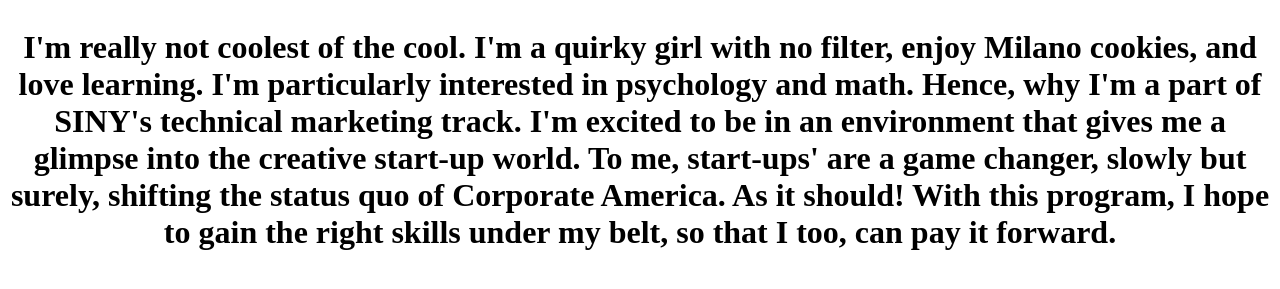
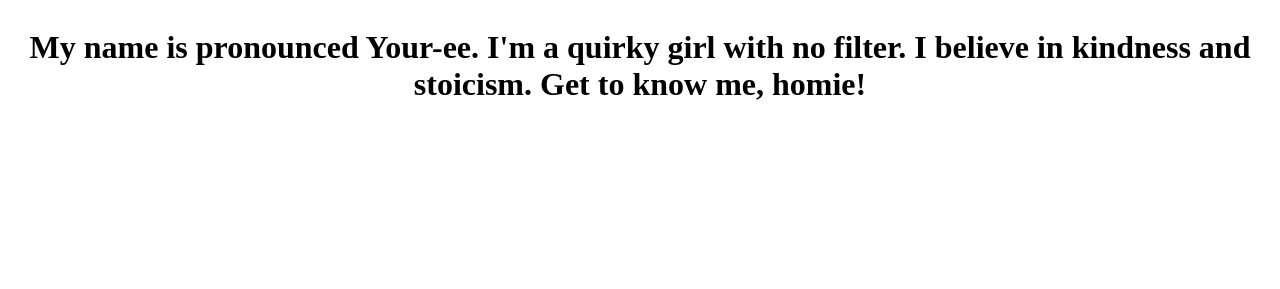
Before and after one commit to yoorich/yoorich.github.io, a plain HTML site: page index.html in a window 1280 px wide. Shown: the part 369-658 px from the top of the page. Drawn offline with Linux system fonts and the light colour scheme.

Commit message:
Updated About Me

```diff
--- a/index.html
+++ b/index.html
@@ -3,4 +3,4 @@
 <body>
 <img src="https://production-startupschool.s3.amazonaws.com/sipeople-studentprofile/studentprofile-615Yoori%20Choe%20Pic.png"></body>
 </html>
-<h1 style="text-align:center;"> <p>I'm really not coolest of the cool. I'm a quirky girl with no filter, enjoy Milano cookies, and love learning. I'm particularly interested in psychology and math. Hence, why I'm a part of SINY's technical marketing track. I'm excited to be in an environment that gives me a glimpse into the creative start-up world. To me, start-ups' are a game changer, slowly but surely, shifting the status quo of Corporate America. As it should! With this program, I hope to gain the right skills under my belt, so that I too, can pay it forward.</p> </h1></CENTER>
+<h1 style="text-align:center;"> <p>My name is pronounced Your-ee. I'm a quirky girl with no filter. I believe in kindness and stoicism. Get to know me, homie!</p> </h1></CENTER>
```
